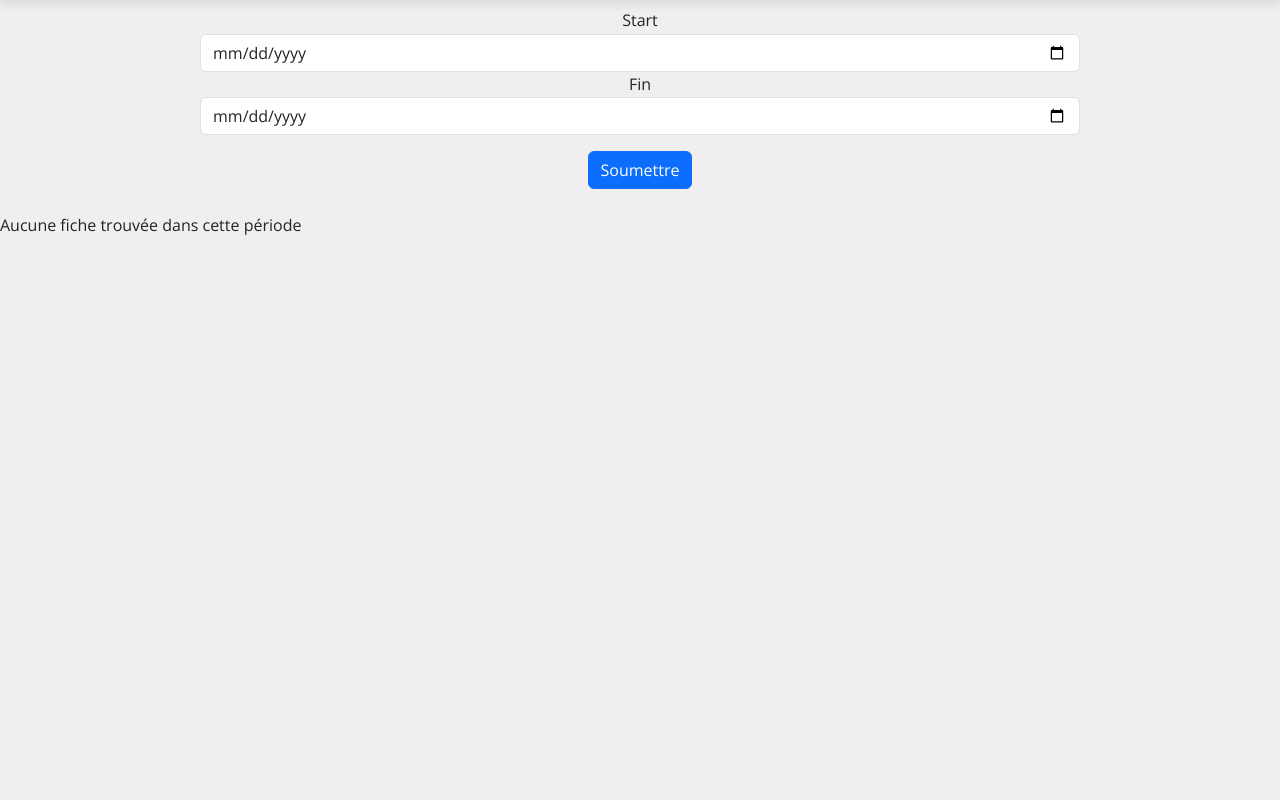
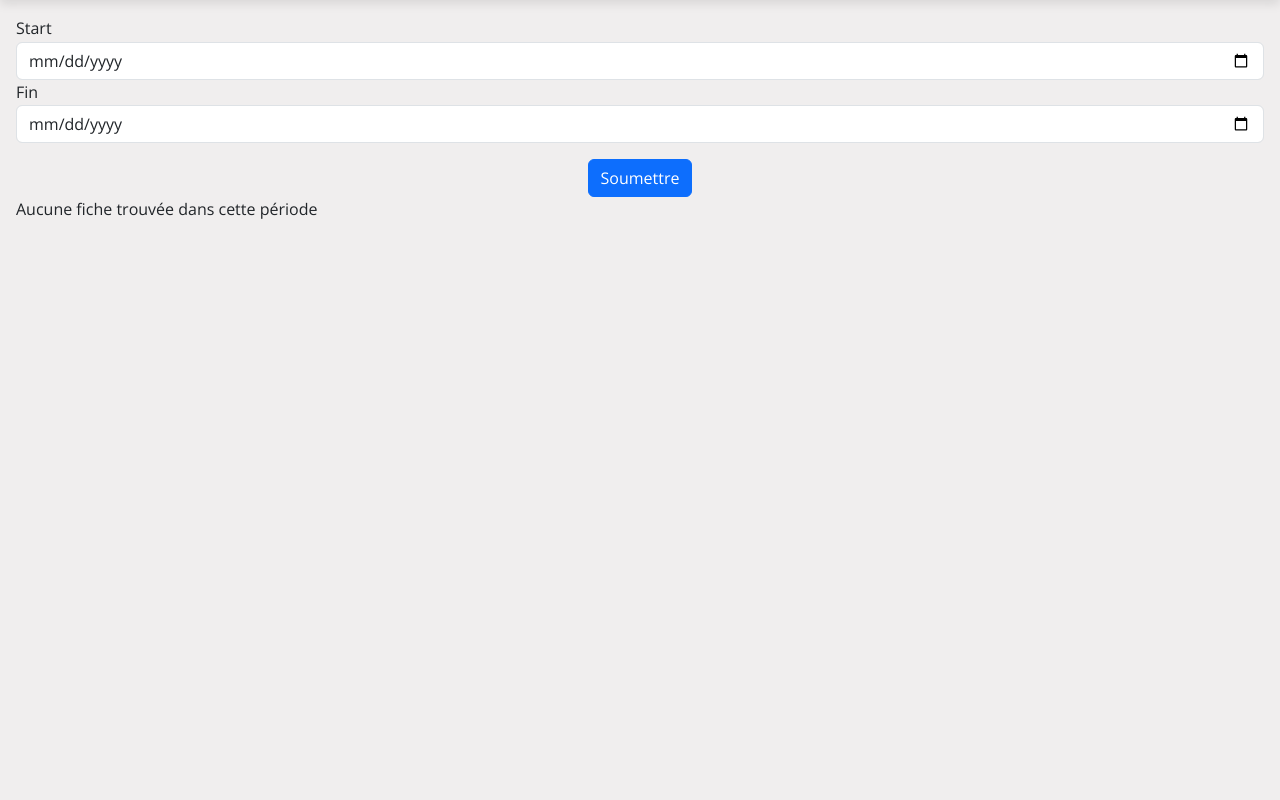
Before and after one commit to InozzCrp/SAE3, a PHP site: page /fiche_de_paie.php in a window 1280 px wide. Shown: the part 80-880 px from the top of the page. Before the commit the page ends 315 px from the top, so only its background shows below. Run offline with PHP 8.4, Linux system fonts and the light colour scheme; the visitor is signed in with stand-in values (Sample User, id 1); data that the repository does not hold is empty.

Commit message:
Retour du style du E le boss

```diff
--- a/account.php
+++ b/account.php
@@ -1,7 +1,5 @@
 <?php
 require("constante.php");
-
-session_start();
 
 get_session_verification();
 
--- a/conges.php
+++ b/conges.php
@@ -8,6 +8,11 @@ get_header_dashbord();
 $id = $_SESSION["userid"];
 $informations = get_infos($pdo,$_SESSION["userid"]);
 $nbcongés = $informations["Nb_congés_restants"];
+
+
+echo "<div class='p-3 h-100 dashboardcontent'>";
+
+
 echo "Bonjour ". $informations["Nom_employe"] ."&nbsp". $informations["Prenom_employe"] .", il vous reste " . $nbcongés. " jour(s) de congés restant.";
 if($nbcongés==0){
     echo "</br> Par conséquent, vous ne pouvez plus réserver de congés";
@@ -64,3 +69,4 @@ else{
         }
     }
     ?>
+</div>
--- a/dashboard.php
+++ b/dashboard.php
@@ -9,7 +9,7 @@ get_head();
     get_header_dashbord();
 ?>
     <body>
-        <div class='p-3 h-100 dashboardcontent col-10'>
+        <div class='p-3 h-100 dashboardcontent'>
             <h1>
                 <?php
                     $infos = get_infos($pdo, $_SESSION["userid"]);
--- a/fiche_de_paie.php
+++ b/fiche_de_paie.php
@@ -31,32 +31,41 @@ if (isset($_POST['ficheId'])) {
 }
 ?>
 
-<form method="post" class="container text-center mx-auto p-2" style="width: 70vw;">
+<link rel="stylesheet" type="text/css" href='styles/css/fiche_de_paye.css'>
+
+<div class='p-3 h-100 dashboardcontent'>
+    <div class="fiche-filter d-flex flex-column align-items-center">
+        <div class="form-group w-100">
             <label for="startPeriode">Start</label>
             <input type="date" name="debutPeriode" id="debutPeriode" class="form-control" value="<?= htmlspecialchars($startPeriode) ?>" />
+        </div>
+        <div class="form-group w-100">
             <label for="finPeriode">Fin</label>
             <input type="date" name="finPeriode" id="finPeriode" class="form-control" value="<?= htmlspecialchars($finPeriode) ?>" />
+        </div>
         <button type="submit" class="btn btn-primary mt-3">Soumettre</button>
-</form>
+    </div>
 
     <?php if (empty($fiches)) : ?>
         <p>Aucune fiche trouvée dans cette période</p>
     <?php else :
         ?>
-    <p>Fiche la plus récente :</p>
+            <div class="fiche-list mt-4">
+            <p>Fiche la plus récente :</p> <!-- Utile même ???-->
             <?php foreach ($fiches as $fiche) : ?>
-        <div>
+                <div class="fiche-item mb-3 p-3">
                     <p>Fiche du <?= htmlspecialchars($fiche['debut_periode']) ?> au <?= htmlspecialchars($fiche['fin_periode']) ?></p>
-            <form method="post">
+                    <form method="post" class="d-inline">
                         <input type="hidden" name="ficheId" value="<?= htmlspecialchars($fiche['ID_Fichedepaie']) ?>" />
-                <button type="submit" name="submit" class="btn btn-primary mt-3">Voir</button>
+                        <button type="submit" name="submit" class="btn btn-success me-2">Voir</button>
                     </form>
-            <form method="post" action="download.php">
+                    <form method="post" action="download.php" class="d-inline">
                         <input type="hidden" name="ficheId" value="<?= htmlspecialchars($fiche['ID_Fichedepaie']) ?>" />
-                <button type="submit" class="btn btn-secondary mt-3">Télécharger</button>
+                        <button type="submit" class="btn btn-secondary">Télécharger</button>
                     </form>
                 </div>
             <?php endforeach; ?>
+        </div>
 
         <?php if ($ficheToDisplay) : ?>
             <div>
@@ -67,4 +76,5 @@ if (isset($_POST['ficheId'])) {
                 ?>
             </div>
         <?php endif; ?>
-<?php endif; ?>
+    <?php endif;?>
+</div>
```
Also changed, not shown: styles/css/fiche_de_paie.css (renamed from styles/css/fiche_de_paye.css). Lines whose indentation alone changed are shown as unchanged.
